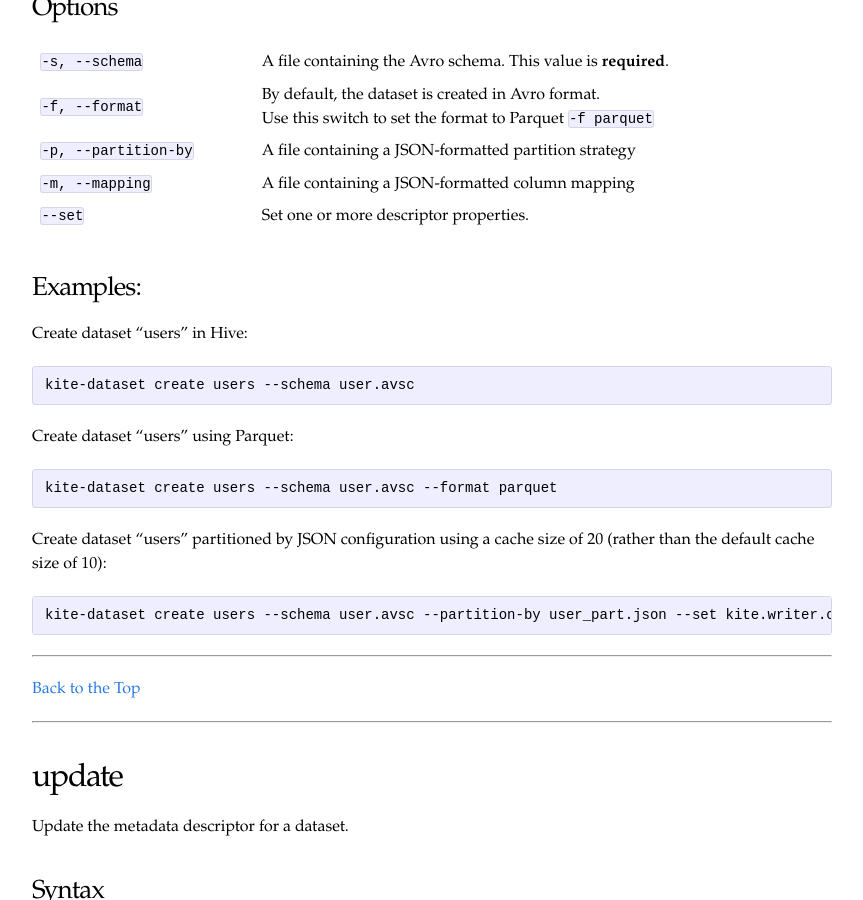
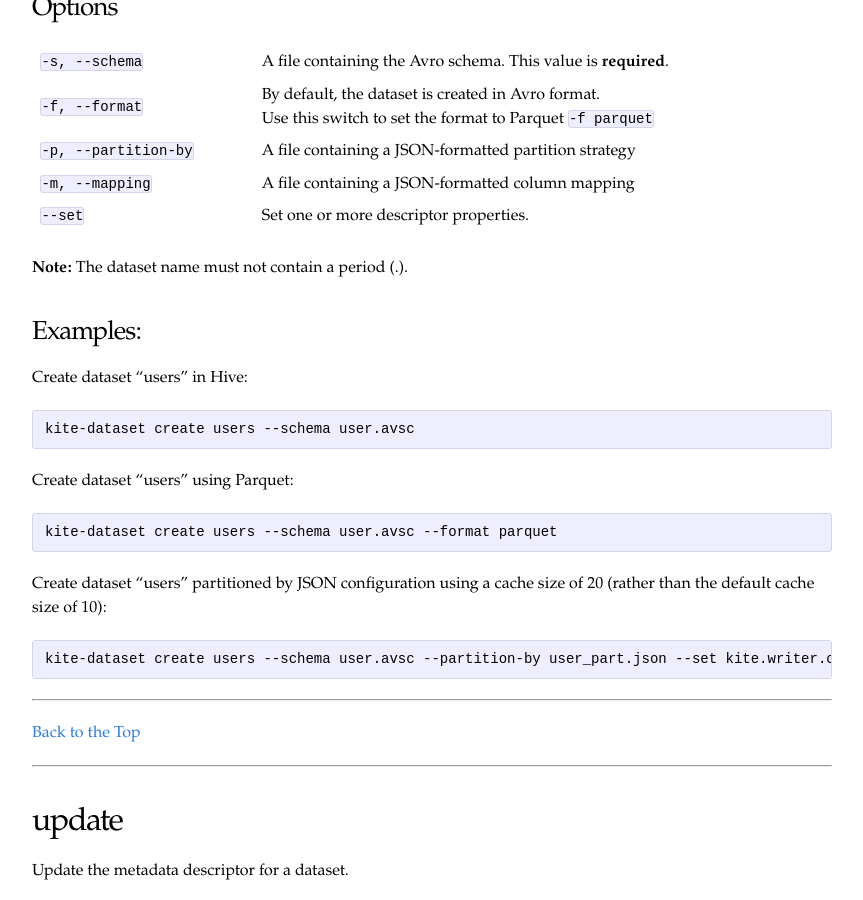
Before and after one commit to kite-sdk/kite-docs, a Jekyll site: the page built from Kite-Dataset-Command-Line-Interface.md, in a window 1280 px wide and 900 px high, scrolled down 3434 px. Shown: the whole window, without its empty margins (208-1071 px from the left). Built offline with Jekyll 4.4.1, drawn with Linux system fonts in a browser that asks for light colours.

Commit message:
Add note regarding period in dataset name.

```diff
--- a/Kite-Dataset-Command-Line-Interface.md
+++ b/Kite-Dataset-Command-Line-Interface.md
@@ -150,6 +150,8 @@ After you have generated an Avro schema, you can use `create` to make an empty d
 | `-p, --partition-by` | A file containing a JSON-formatted partition strategy |
 | `-m, --mapping`      | A file containing a JSON-formatted column mapping |
 | `--set` | Set one or more descriptor properties.
+
+<b>Note:</b> The dataset name must not contain a period (.).
 
 ### Examples:
 
```
